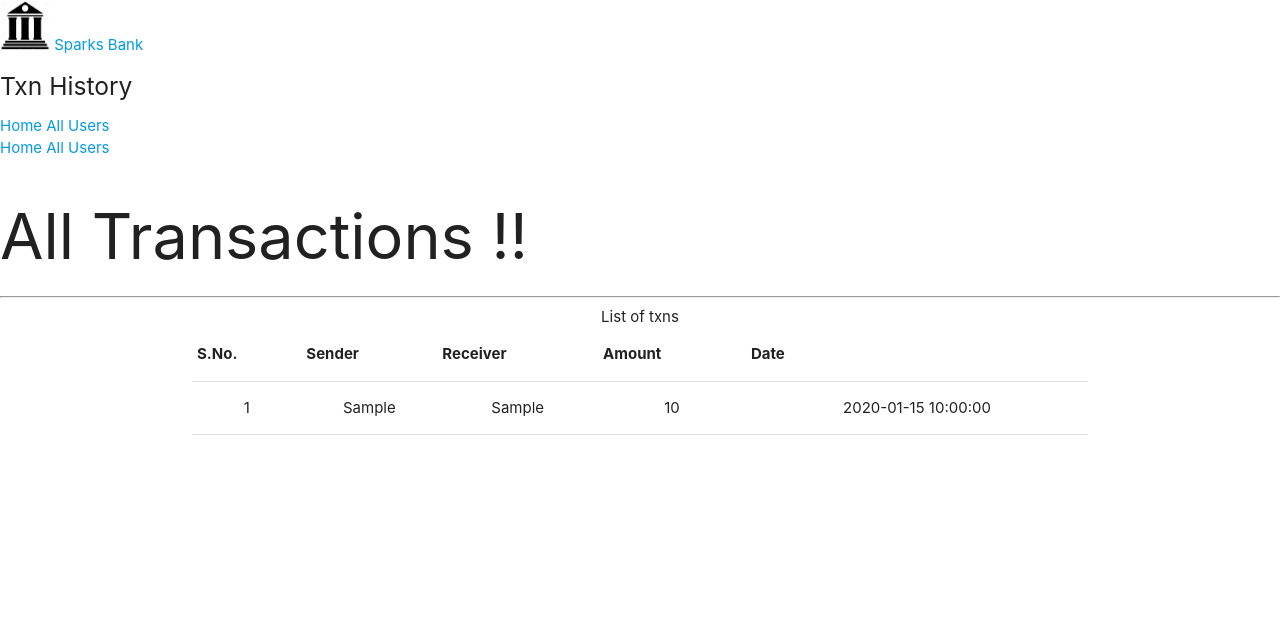
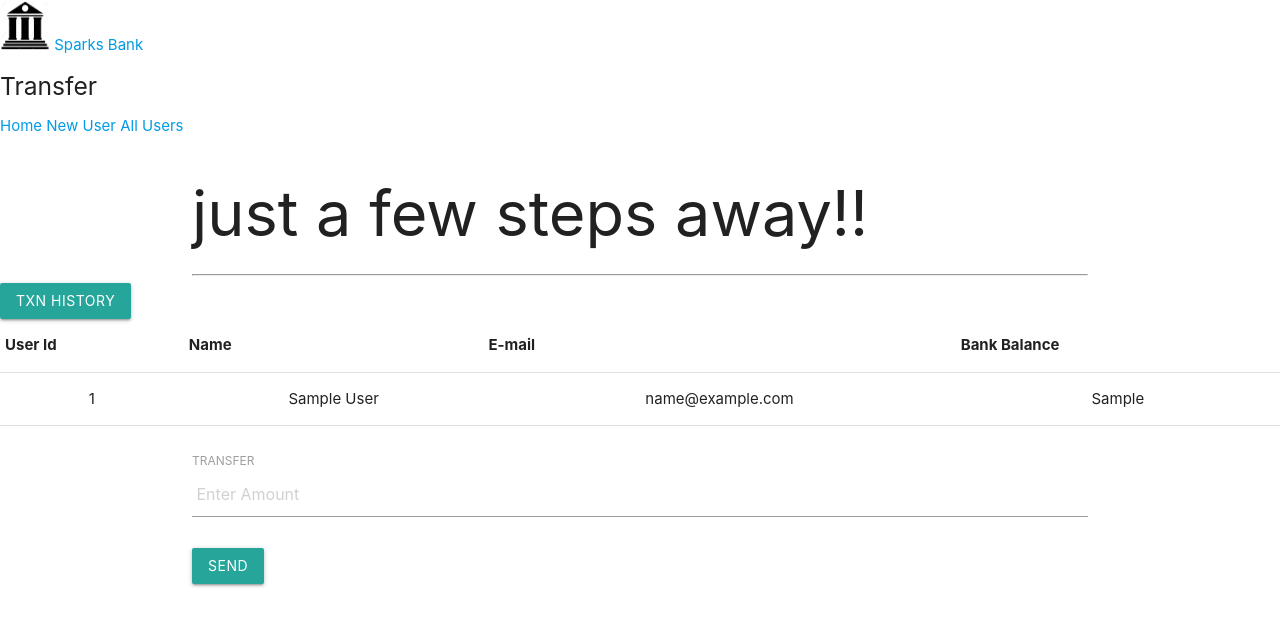
Before and after one commit to varshant/basic-banking, a PHP site: page /txnhistory.php?id=1 in a window 1280 px wide. Shown: the top 626 px of the page. Run offline with PHP 8.4, Linux system fonts and the light colour scheme; tables that the repository leaves empty or names only in its code hold one stand-in row (values such as "Sample post"); some libraries are stand-ins or nearby versions; some web fonts are replaced.

Commit message:
Update txnhistory.php

```diff
--- a/basic banking system/txnhistory.php
+++ b/basic banking system/txnhistory.php
@@ -2,14 +2,16 @@
 <html lang="en">
 
 <head>
+    <meta charset="UTF-8">
     <meta name="viewport" content="width=device-width, initial-scale=1.0">
-    <title>txnhistory</title>
+    <title>usersphp</title>
 
     <link rel="stylesheet"
         href="https://unpkg.com/bootstrap-material-design@4.1.1/dist/css/bootstrap-material-design.min.css">
     <link href="https://fonts.googleapis.com/css2?family=Noto+Sans+JP:wght@500&display=swap" rel="stylesheet">
     <link href="https://fonts.googleapis.com/css2?family=Sansita+Swashed:wght@700&display=swap" rel="stylesheet">
     <link href="https://fonts.googleapis.com/css2?family=Roboto:wght@500&display=swap" rel="stylesheet">
+    <script src="https://unpkg.com/sweetalert/dist/sweetalert.min.js"></script>
 
     <link rel="stylesheet" href="https://cdnjs.cloudflare.com/ajax/libs/materialize/1.0.0/css/materialize.min.css">
     <link href="https://fonts.googleapis.com/icon?family=Material+Icons" rel="stylesheet">
@@ -24,61 +26,108 @@
       <a class="navbar-brand" href="#">Sparks Bank</a>
       <ul class="navbar-nav mr-auto">
         <li class="nav-item ">
-          <h5>Txn History</h5>
+          <h5>Transfer</h5>
         </li>
       </ul>
         <a class="navbar-brand" href="index.html">Home</a>
+        <a class="navbar-brand" href="index.php">New User</a>
         <a class="navbar-brand" href="customer.php">All Users</a>
   </div>
   </header>
 
-    <a class="navbar-brand" href="index.html">Home</a>
-            <a class="navbar-brand" href="customer.php">All Users</a>
-
     <div class="jumbotron jumbotron-fluid">
-            <h1 class="display-2 text-center">All Transactions !!</h1>
-            <hr/>
+        <div class="container">
+            <h1 class="display-2 text-center">just a few steps away!!</h1>
+            <hr class="my-2">
+        </div>
+        <div class="text-center">
+        <a class= "btn btn-primary btn-lg" href="txnhistory.php" role="button">Txn History</a>
+        </div>
     </div>
 
-    <div class="container" >
-        <div class="table-responsive" >
-            <table class="table table-hover table-striped table-bordered">
-            <caption>List of txns</caption>
+    <div class="container-fluid">
+
+        <?php
+        include 'connect.php';
+        if (isset($_REQUEST['id'])) {
+            $userid = $_GET['id'];
+            $sql = "SELECT * FROM  dummyusers where id=$userid";
+            $result = mysqli_query($conn, $sql);
+            if (!$result) {
+                echo "Error : " . $sql . "<br>" . mysqli_error($conn);
+            }
+            $rows = mysqli_fetch_assoc($result);
+        }
+        ?>
+        <div class="container-fluid">
+            <table class="table table-sm table-striped table-condensed table-bordered">
                 <thead class="thead-dark">
                     <tr>
-                        <th class="text-center">S.No.</th>
-                        <th class="text-center">Sender</th>
-                        <th class="text-center">Receiver</th>
-                        <th class="text-center">Amount</th>
-                        <th class="text-center">Date</th>
+                        <th class="text-center">User Id</th>
+                        <th class="text-center">Name</th>
+                        <th class="text-center">E-mail</th>
+                        <th class="text-center">Bank Balance</th>
                     </tr>
                 </thead>
-                <tbody>
-                    <?php
-
-                    include 'connect.php';
-                    $sql = "SELECT * from txnn";
-                    $query = mysqli_query($conn, $sql);
-                    while ($rows = mysqli_fetch_assoc($query)) {
-                    ?>
                 <tr>
                     <td class="center py-2"><?php echo $rows['id']; ?></td>
-                            <td class="center py-2"><?php echo $rows['sender']; ?></td>
-                            <td class="center py-2"><?php echo $rows['receiver']; ?></td>
-                            <td class="center py-2"><?php echo $rows['amount']; ?> </td>
-                            <td class="center py-2"><?php echo $rows['date']; ?> </td>
+                    <td class="center py-2"><?php echo $rows['name'] ; ?></td>
+                    <td class="center py-2"><?php echo $rows['mail']; ?></td>
+                    <td class="center py-2"><?php echo $rows['balance']; ?></td>
+                </tr>
+            </table>
+        </div>
 
+        <br>
+        <form method="post">
+            <div class="container">
+            <label>TRANSFER</label>
+            <div class="input-group mb-3">
+
+                <select id="receiver" name="receiver" class="form-control" required>
+                    <option value="" disabled selected>SELECT</option>
+                    <?php
+                        include 'connect.php';
+                        $userid = $_GET['id'];
+                        $sql = "SELECT * FROM dummyusers where id!=$userid";
+                        $result = mysqli_query($conn, $sql);
+                        if (!$result) {
+                            echo "Error " . $sql . "<br>" . mysqli_error($conn);
+                        }
+                        while ($rows = mysqli_fetch_assoc($result)) {
+                    ?>
+                    <option class="form-select" multiple aria-label="multiple select example" value="<?php echo $rows['id']; ?>">
+                        <?php echo $rows['name']; ?>
+                         (Cur Bal:<?php echo $rows['balance']; ?> )
+                    </option>
                     <?php
                         }
-                    mysqli_close($conn);
                     ?>
-                </tbody>
-            </table>
+                </select>
+            </div>
+            <div class="input-group mb-3">
+                <input type="number" name="amount" id="amount" class="form-control" placeholder=" Enter Amount">
+            </div>
+            <br />
+            <div class="text-center">
+                <button name="submit" class="btn btn-success">Send</button>
+            </div>
+            </div>
+
+        </form>
 
     </div>
     </div>
-    <script src="https://code.jquery.com/jquery-3.5.1.slim.min.js" integrity="sha384-DfXdz2htPH0lsSSs5nCTpuj/zy4C+OGpamoFVy38MVBnE+IbbVYUew+OrCXaRkfj" crossorigin="anonymous"></script>
-    <script src="https://cdn.jsdelivr.net/npm/bootstrap@4.5.3/dist/js/bootstrap.bundle.min.js" integrity="sha384-ho+j7jyWK8fNQe+A12Hb8AhRq26LrZ/JpcUGGOn+Y7RsweNrtN/tE3MoK7ZeZDyx" crossorigin="anonymous"></script>
+    <script src="https://code.jquery.com/jquery-3.5.1.slim.min.js"
+        integrity="sha384-DfXdz2htPH0lsSSs5nCTpuj/zy4C+OGpamoFVy38MVBnE+IbbVYUew+OrCXaRkfj" crossorigin="anonymous">
+    </script>
+    <script src="https://cdn.jsdelivr.net/npm/bootstrap@4.5.3/dist/js/bootstrap.bundle.min.js"
+        integrity="sha384-ho+j7jyWK8fNQe+A12Hb8AhRq26LrZ/JpcUGGOn+Y7RsweNrtN/tE3MoK7ZeZDyx" crossorigin="anonymous">
+    </script>
 </body>
 
 </html>
+
+<?php
+include 'txndetails.php';
+?>
```
Lines whose indentation alone changed are shown as unchanged.
